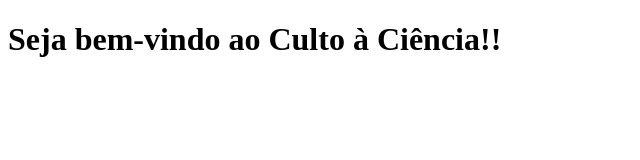
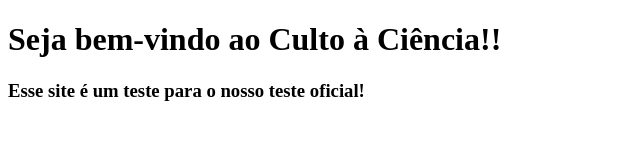
Before and after one commit to Dudsed/REVIEW, a plain HTML site: page RESUMO/index.html in a window 1280 px wide. Shown: the whole page, without its empty margins (0-640 px from the left). Drawn offline with Linux system fonts and the light colour scheme.

Commit message:
informações em h3 index.html

```diff
--- a/RESUMO/index.html
+++ b/RESUMO/index.html
@@ -5,5 +5,6 @@
     </head>
     <body>
         <h1>Seja bem-vindo ao Culto à Ciência!!</h1>
+        <h3>Esse site é um teste para o nosso teste oficial!</h3>
     </body>
 </html>
```
